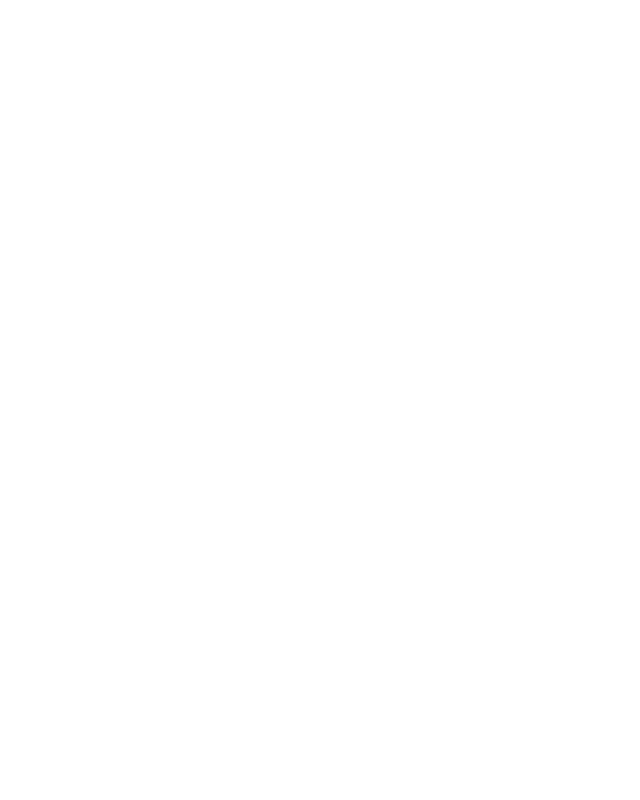
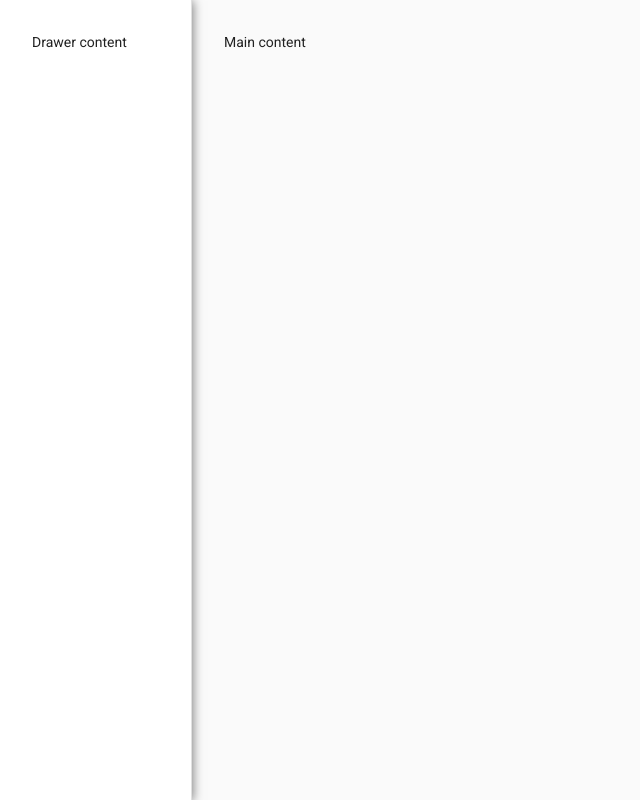
Before and after one commit to googleinterns/spec-math, an Angular app in the folder app/: page / in a window 1280 px wide. Shown: the whole page, without its empty margins (0-640 px from the left). Built offline with nearby package versions, Linux system fonts and the light colour scheme.

Commit message:
added right left panel layout and some styling

```diff
--- a/app/src/app/app.component.html
+++ b/app/src/app/app.component.html
@@ -11,3 +11,8 @@
 WITHOUT WARRANTIES OR CONDITIONS OF ANY KIND, either express or implied.
 See the License for the specific language governing permissions and
 limitations under the License. -->
+
+<mat-drawer-container class="container">
+  <mat-drawer class="left-panel padded" mode="side" opened>Drawer content</mat-drawer>
+  <mat-drawer-content class="right-panel padded">Main content</mat-drawer-content>
+</mat-drawer-container>
--- a/app/src/app/app.component.scss
+++ b/app/src/app/app.component.scss
@@ -11,3 +11,21 @@
 // WITHOUT WARRANTIES OR CONDITIONS OF ANY KIND, either express or implied.
 // See the License for the specific language governing permissions and
 // limitations under the License.
+
+.container {
+  display: flex;
+  height: 100%;
+}
+
+.padded {
+  padding: 2rem;
+}
+
+.left-panel {
+  width: 15%;
+  box-shadow: 1px 1px 10px rgb(0, 0, 0, 0.5);
+}
+
+.right-panel {
+  width: 85%;
+}
--- a/app/src/app/app.module.ts
+++ b/app/src/app/app.module.ts
@@ -13,6 +13,7 @@
 // limitations under the License.
 
 import { BrowserModule } from '@angular/platform-browser';
+import { MatSidenavModule } from '@angular/material/sidenav';
 import { NgModule } from '@angular/core';
 
 import { AppComponent } from './app.component';
@@ -24,7 +25,8 @@
   ],
   imports: [
     BrowserModule,
-    BrowserAnimationsModule
+    BrowserAnimationsModule,
+    MatSidenavModule
   ],
   providers: [],
   bootstrap: [AppComponent]
```
